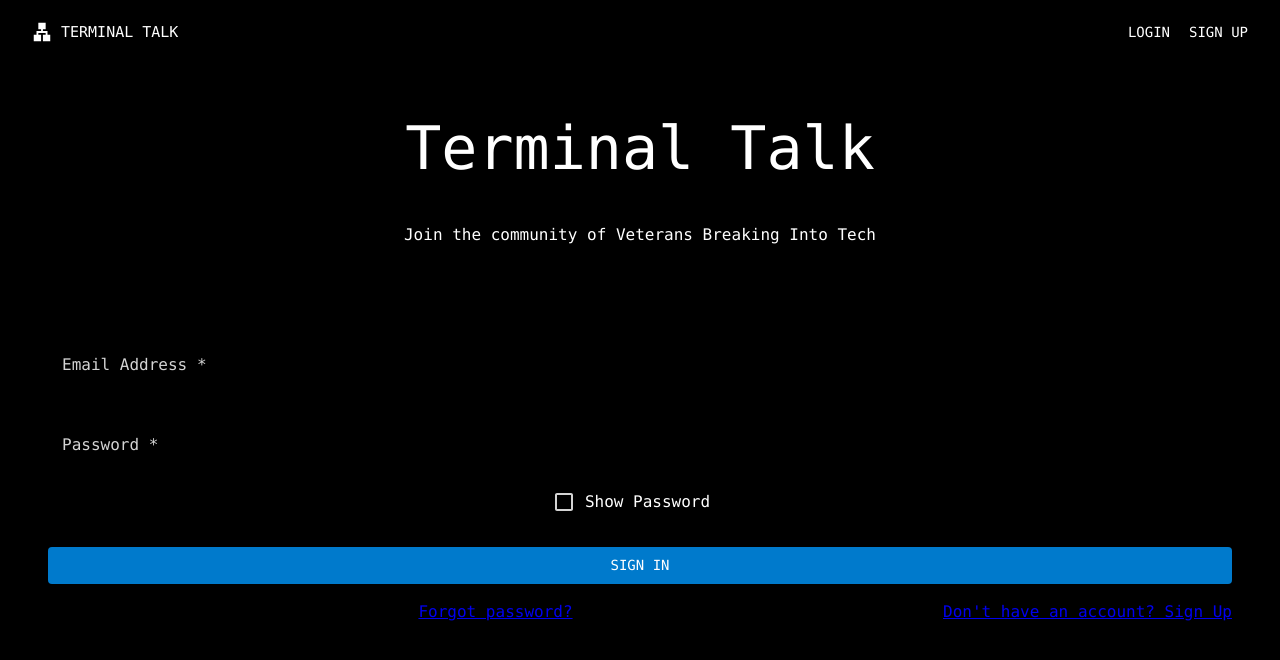
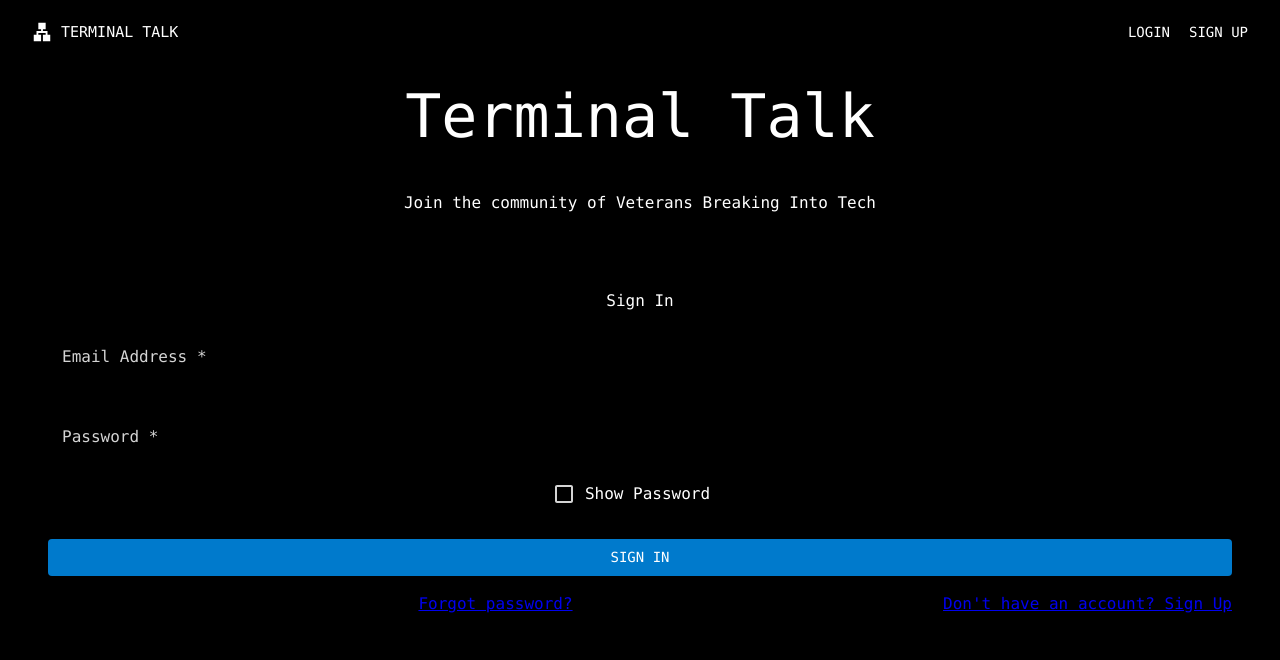
Before and after one commit to Jacob-Petersen-1/Veteran-Connect, a React (Create React App) app in the folder client/: page / in a window 1280 px wide. Shown: the top 660 px of the page. Built offline with nearby package versions, Linux system fonts and the light colour scheme.

Commit message:
Made Styling Changes To Landing + Incorporated A Login

```diff
--- a/client/src/components/AppBar/AppBar.jsx
+++ b/client/src/components/AppBar/AppBar.jsx
@@ -105,9 +105,9 @@ const AppBarCustom = () => {
             open={Boolean(anchor)}
             onClose={handleMenuClose}
           >
-            <MenuItem onClick={handleMenuClose}>Login</MenuItem>
             <MenuItem onClick={handleMenuClose}>Join The Discussion</MenuItem>
             <MenuItem onClick={handleMenuClose}>Contact The Developer</MenuItem>
+            {user?(<MenuItem onClick={logoutUser}>Log Out</MenuItem>):(null)}
 
           </Menu>
       </Toolbar>
--- a/client/src/components/Landing/Landing.jsx
+++ b/client/src/components/Landing/Landing.jsx
@@ -13,7 +13,7 @@ const Landing = () => {
   return (
     <Box
     textAlign= "center"
-   paddingTop="7rem"
+   paddingTop="5rem"
       sx={{
         height: "100vh",
         background: "black",
--- a/client/src/components/LoginComponent/LoginComponent.jsx
+++ b/client/src/components/LoginComponent/LoginComponent.jsx
@@ -39,6 +39,7 @@ const LoginComponent = () => {
   return (
 
         <Box component="form" padding="3rem" noValidate onSubmit={handleSubmit} sx={{ mt: 1 }}>
+          <Typography>Sign In</Typography>
           <TextField
             margin="normal"
             required
```
